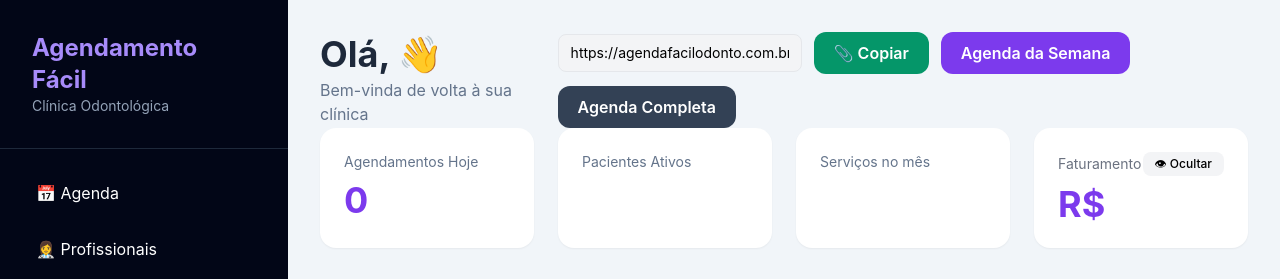
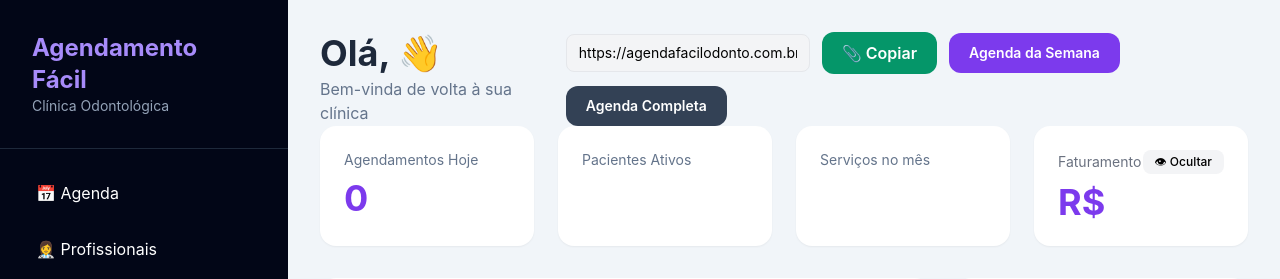
Before and after one commit to hoeverton/clinica_agendamentos, a Django app: template clinica/templates/clinica/dashboard.html in a window 1280 px wide. Shown: the top 279 px of the page. Run offline with Django 4.2, Linux system fonts and the light colour scheme; the template is opened without the code that fills it, so the values that code supplies are empty; some libraries are stand-ins or nearby versions.

Commit message:
ajueste tamanho do botão

```diff
--- a/clinica/templates/clinica/dashboard.html
+++ b/clinica/templates/clinica/dashboard.html
@@ -33,12 +33,12 @@
         </button>
 
         <a href="{% url 'agenda_semana' %}"
-            class="h-[42px] px-5 bg-violet-600 hover:bg-violet-700 text-white rounded-xl font-semibold flex items-center justify-center">
+        class="px-5 py-2 text-sm h-10 min-w-[160px] bg-violet-600 hover:bg-violet-700 text-white rounded-xl font-semibold flex items-center justify-center">
             Agenda da Semana
         </a>
 
         <a href="{% url 'agenda_completa' %}"
-            class="h-[42px] px-5 bg-slate-700 hover:bg-slate-800 text-white rounded-xl font-semibold flex items-center justify-center">
+        class="px-5 py-2 text-sm h-10 min-w-[160px] bg-slate-700 hover:bg-slate-800 text-white rounded-xl font-semibold flex items-center justify-center">
             Agenda Completa
         </a>
 
```
